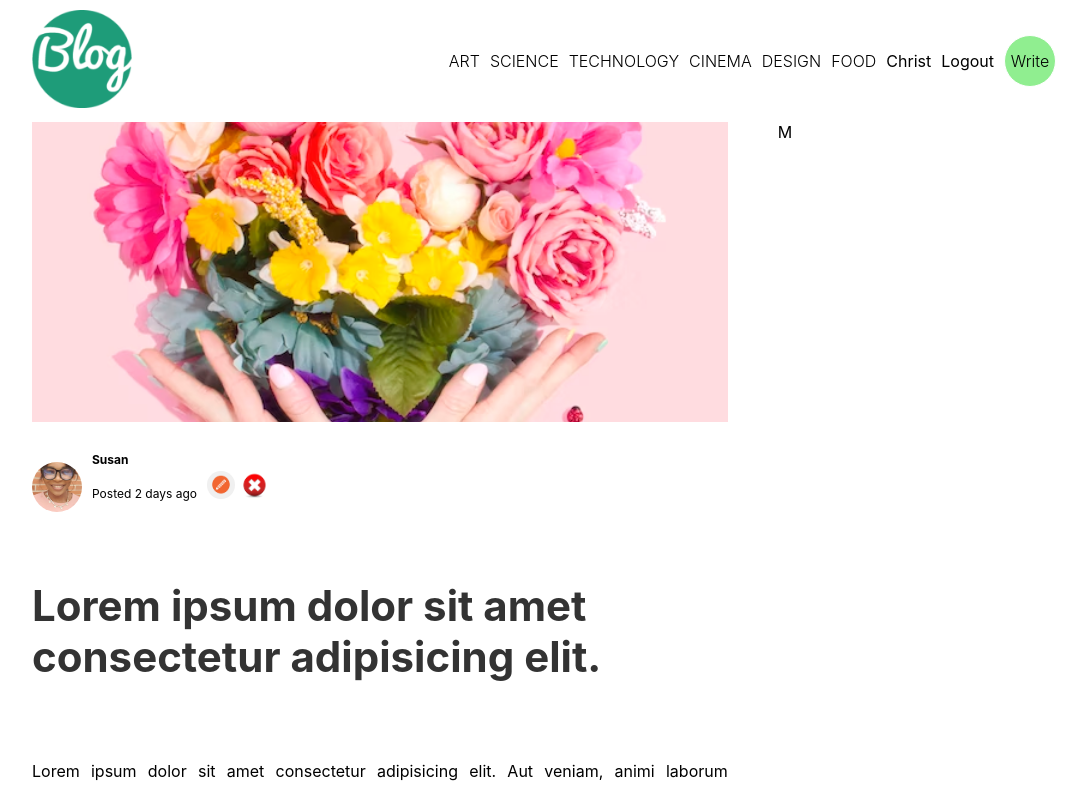
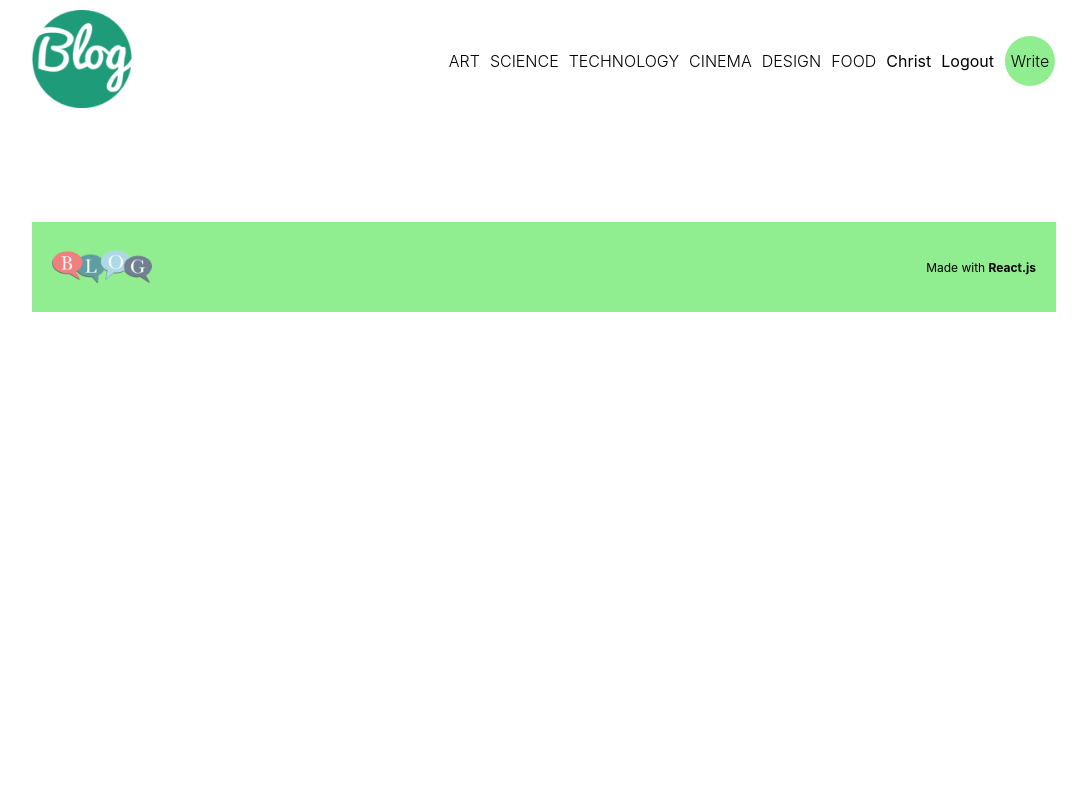
Before and after one commit to Mo6x/RESTAll-APIs, a React (Create React App) app in the folder client-side/my-app/: page /write in a window 1280 px wide. Shown: the top 792 px of the page, without its empty margins (96-1183 px from the left). Built offline with nearby package versions, Linux system fonts and the light colour scheme.

Commit message:
Successfully design the Home page and the styles, I want to start working on the Single page now

```diff
--- a/client-side/my-app/src/pages/Single.jsx
+++ b/client-side/my-app/src/pages/Single.jsx
@@ -1,10 +1,34 @@
 import React from "react";
+import flower from "../asserts/smart-flower.jpeg";
+import christ from "../asserts/Christ.jpeg";
+import Edit from "../asserts/edit.png";
+import Delete from "../asserts/delete.jpeg";
+import { Link } from "react-router-dom";
+
 
 
 const Single = () => {
     return(
         <div className="single">
-
+            <div className="content">
+            <img src={flower} className="Single-flower" alt="flower" />
+                <div className="user">
+                <img src={christ} className="App-logo" alt="logo" />
+                    <div className="info">
+                        <span>Susan</span>
+                        <p>Posted 2 days ago</p>
+                    </div>
+                    <div className="edit">
+                        <Link to={`/write?edit=2`}>
+                       <img src={Edit} alt="edit pics" />
+                        </Link>
+                       <img src={Delete} alt="delete pic" />
+                    </div>
+                </div>
+                <h1>Lorem ipsum dolor sit amet consectetur adipisicing elit.</h1>
+                <p>Lorem ipsum dolor sit amet consectetur adipisicing elit. Aut veniam, animi laborum molestiae ad temporibus ut consequuntur, officia sed quae sit at nesciunt delectus accusamus aliquid, nobis vero fuga deserunt.Lorem ipsum dolor sit amet consectetur adipisicing elit. Beatae adipisci eius dolor animi hic, officia dolore enim quo maiores iste! Est aspernatur blanditiis maiores aperiam ea nihil rerum, repellendus a.Beatae adipisci eius dolor animi hic, officia dolore enim quo maiores iste! Est aspernatur blanditiis maiores aperiam ea nihil rerum, repellendus aBeatae adipisci eius dolor animi hic, officia dolore enim quo maiores iste! Est aspernatur blanditiis maiores aperiam ea nihil rerum, repellendus a</p>
+            </div>
+            <div className="menu">M</div>
         </div>
     )
 }
--- a/client-side/my-app/src/pages/Write.jsx
+++ b/client-side/my-app/src/pages/Write.jsx
@@ -9,26 +9,8 @@ import { Link } from "react-router-dom";
 
 const Write = () => {
     return(
-        <div className="single">
-            <div className="content">
-            <img src={flower} className="Single-flower" alt="flower" />
-                <div className="user">
-                <img src={christ} className="App-logo" alt="logo" />
-                    <div className="info">
-                        <span>Susan</span>
-                        <p>Posted 2 days ago</p>
-                    </div>
-                    <div className="edit">
-                        <Link to={`/write?edit=2`}>
-                       <img src={Edit} alt="edit pics" />
-                        </Link>
-                       <img src={Delete} alt="delete pic" />
-                    </div>
-                </div>
-                <h1>Lorem ipsum dolor sit amet consectetur adipisicing elit.</h1>
-                <p>Lorem ipsum dolor sit amet consectetur adipisicing elit. Aut veniam, animi laborum molestiae ad temporibus ut consequuntur, officia sed quae sit at nesciunt delectus accusamus aliquid, nobis vero fuga deserunt.Lorem ipsum dolor sit amet consectetur adipisicing elit. Beatae adipisci eius dolor animi hic, officia dolore enim quo maiores iste! Est aspernatur blanditiis maiores aperiam ea nihil rerum, repellendus a.Beatae adipisci eius dolor animi hic, officia dolore enim quo maiores iste! Est aspernatur blanditiis maiores aperiam ea nihil rerum, repellendus aBeatae adipisci eius dolor animi hic, officia dolore enim quo maiores iste! Est aspernatur blanditiis maiores aperiam ea nihil rerum, repellendus a</p>
-            </div>
-            <div className="menu">M</div>
+        <div className="">
+
         </div>
     )
 }
```
